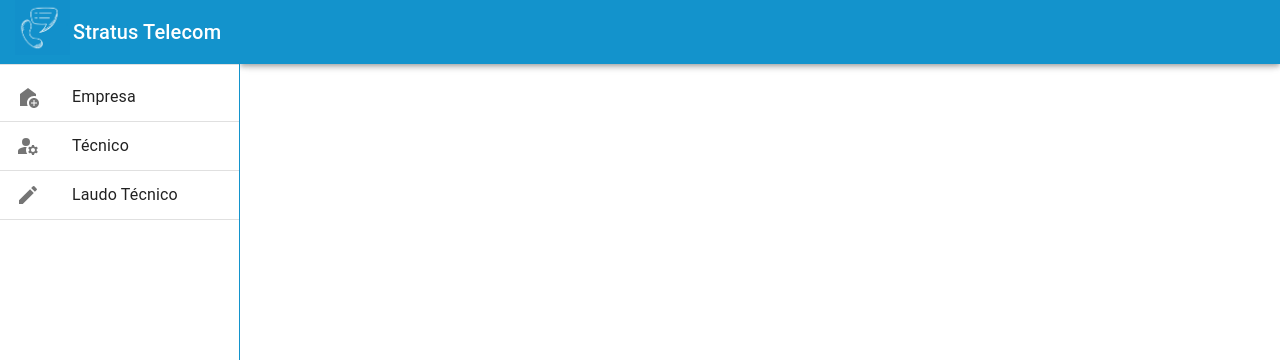
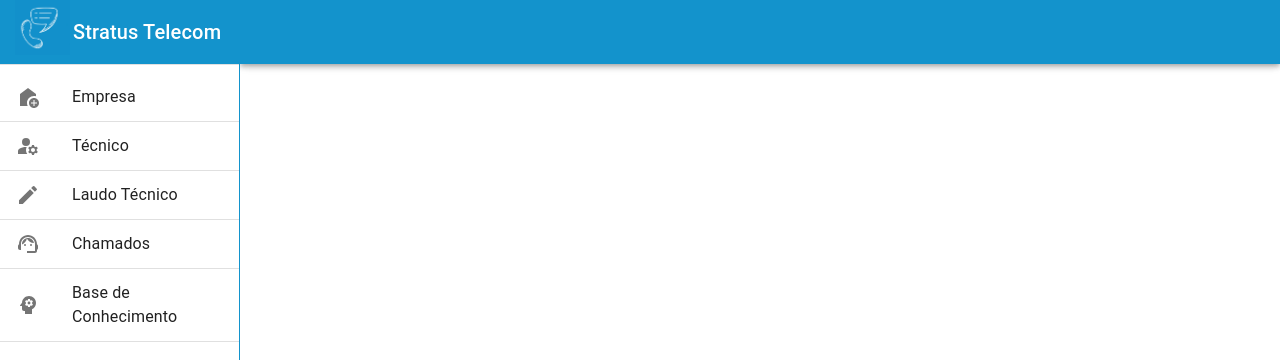
Before and after one commit to DenilsonFerreira7/AgileDesk-Front-End, a React (Vite) app: page / in a window 1280 px wide. Shown: the top 360 px of the page. Built offline with nearby package versions, Linux system fonts and the light colour scheme.

Commit message:
adicionado icones

```diff
--- a/src/App.jsx
+++ b/src/App.jsx
@@ -21,6 +21,8 @@ import ModeEditOutlineIcon from '@mui/icons-material/ModeEditOutline';
 import CadastrarEmpresa from './CadastrarEmpresa'; // Importação do componente CadastrarEmpresaTextField
 import CadastrarEquipamentos from './CadastrarEquipamentos';
 import CustomizedTables from './CustomizedTables'; // Importação do componente CustomizedTables
+import SupportAgentIcon from '@mui/icons-material/SupportAgent'; // Adicionando o ícone SupportAgentIcon
+import PsychologyIcon from '@mui/icons-material/Psychology'; // Adicionando o ícone PsychologyIcon
 import './CustomDrawer.css'; // Importação do arquivo CSS
 import './styles.css';
 
@@ -96,12 +98,14 @@ function ResponsiveDrawer(props) {
           { primary: 'Empresa', subItems: ['Cadastrar Empresa', 'Cadastrar Equipamentos', 'Consultar Empresa'] },
           { primary: 'Técnico', subItems: ['Cadastrar Técnico', 'Configurar Conta'] },
           { primary: 'Laudo Técnico', subItems: ['Criar Laudo', 'Consultar Laudo'] },
+          { primary: 'Chamados', subItems: ['Abrir chamado', 'Consultar chamados'] },
+          { primary: 'Base de Conhecimento', subItems: ['Publicar artigo','Visualizar Artigos'] },
         ].map((menuItem, index) => (
           <div key={index}>
             <ListItem disablePadding onClick={() => handleCategoryClick(menuItem.primary)}>
               <ListItemButton>
                 <ListItemIcon>
-                  {index === 0 ? <AddHomeIcon /> : (index === 1 ? <ManageAccountsIcon /> : <ModeEditOutlineIcon />)}
+                  {index === 0 ? <AddHomeIcon /> : (index === 1 ? <ManageAccountsIcon /> : (index === 3 ? <SupportAgentIcon /> : (index === 4 ? <PsychologyIcon /> : <ModeEditOutlineIcon />)))}
                 </ListItemIcon>
                 <ListItemText primary={menuItem.primary} />
               </ListItemButton>
@@ -110,6 +114,8 @@ function ResponsiveDrawer(props) {
               {menuItem.subItems.map((subItem, subIndex) => (
                 <ListItem key={subIndex} disablePadding onClick={() => handleSubItemClick(subItem)}>
                   <ListItemButton>
+                    <ListItemIcon>
+                    </ListItemIcon>
                     <ListItemText primary={subItem} className="listItemText" />
                   </ListItemButton>
                 </ListItem>
```
